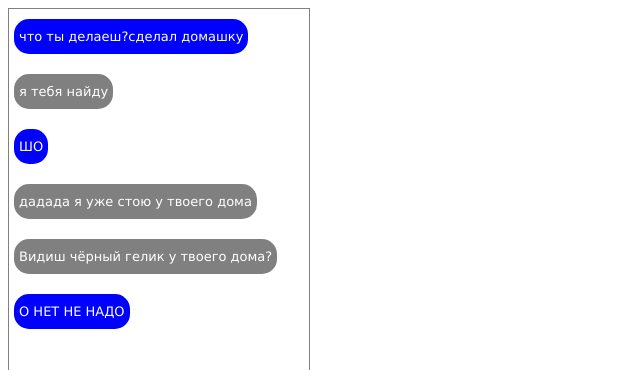
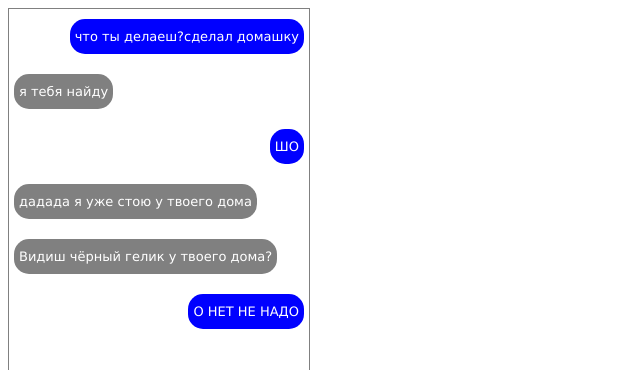
Before and after one commit to CuteMishka/chat-bot, a plain HTML site: page index.html in a window 1280 px wide. Shown: the top 370 px of the page, without its empty margins (0-640 px from the left). Drawn offline with Linux system fonts and the light colour scheme.

Commit message:
Update index.html

```diff
--- a/index.html
+++ b/index.html
@@ -44,6 +44,9 @@
 		.row.robot > .bubble{
 			background-color: gray;
 		}
+		.row.user{
+			text-align: right;
+		}
 	</style>
 </head>
 <body>
```
